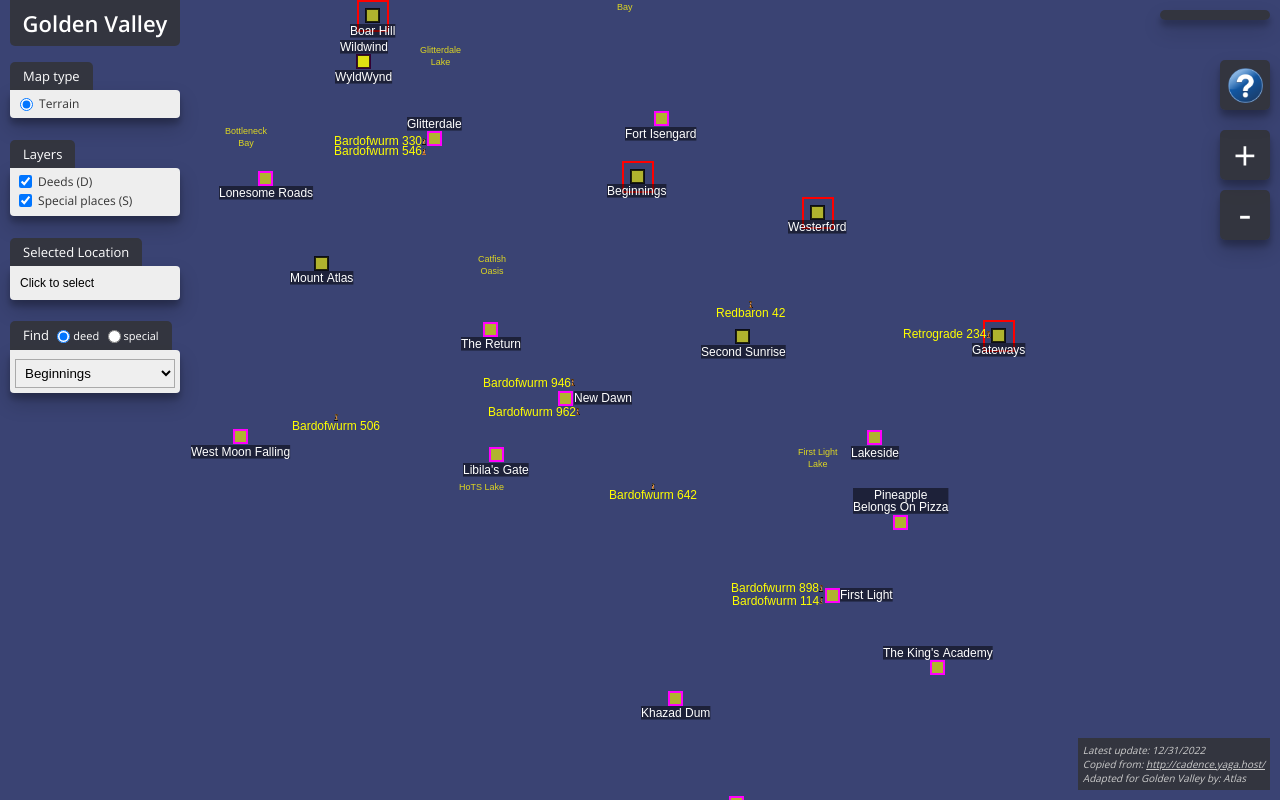
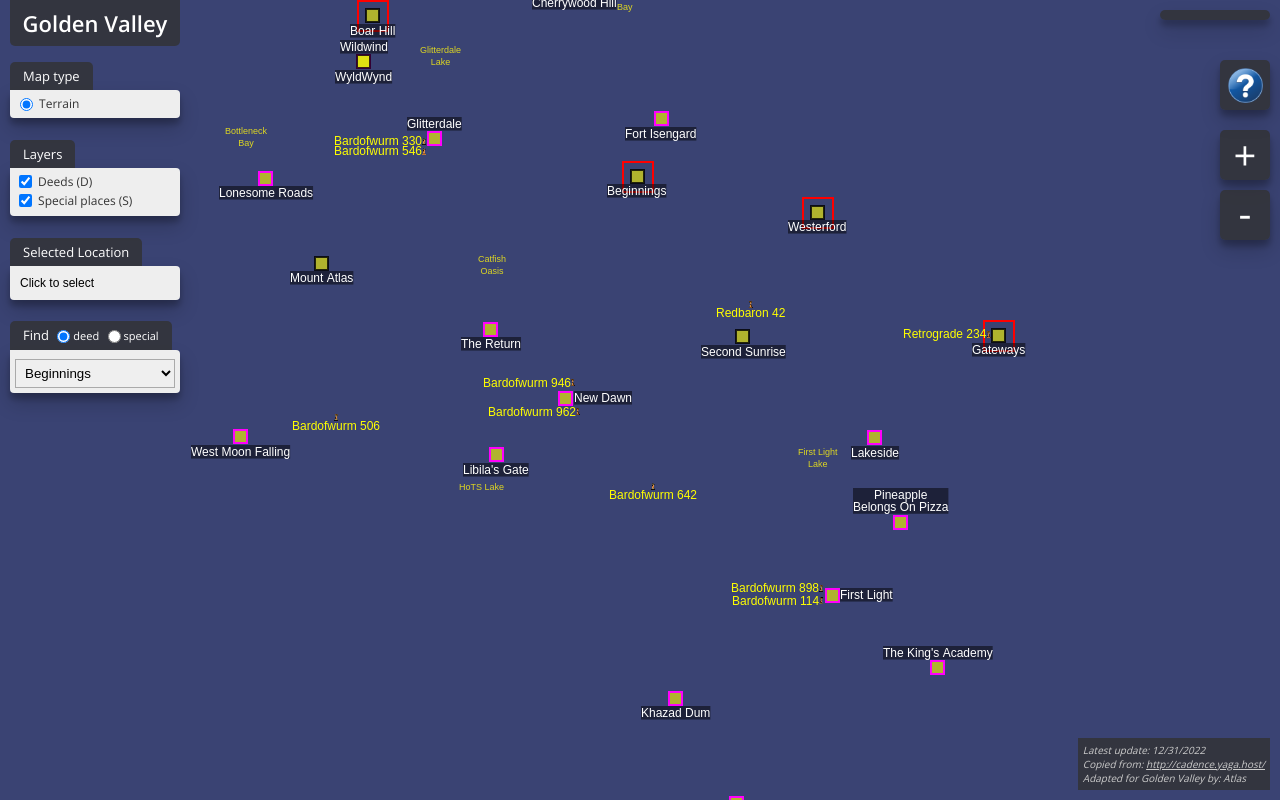
Before and after one commit to Prosperific/wurm-online-golden-valley-map, a plain HTML site: page index.html in a window 1280 px wide. Drawn offline with nearby package versions, Linux system fonts and the light colour scheme.

Commit message:
feat: added disbanded deed Cherrywood Hill

```diff
--- a/index.html
+++ b/index.html
@@ -158,9 +158,9 @@
           ],
           [
             "Cherrywood Hill",
-            "0",
-            "0",
-            "HID"
+            "1940",
+            "530",
+            "MAR"
           ],
           [
             "Darq Summit",
```
